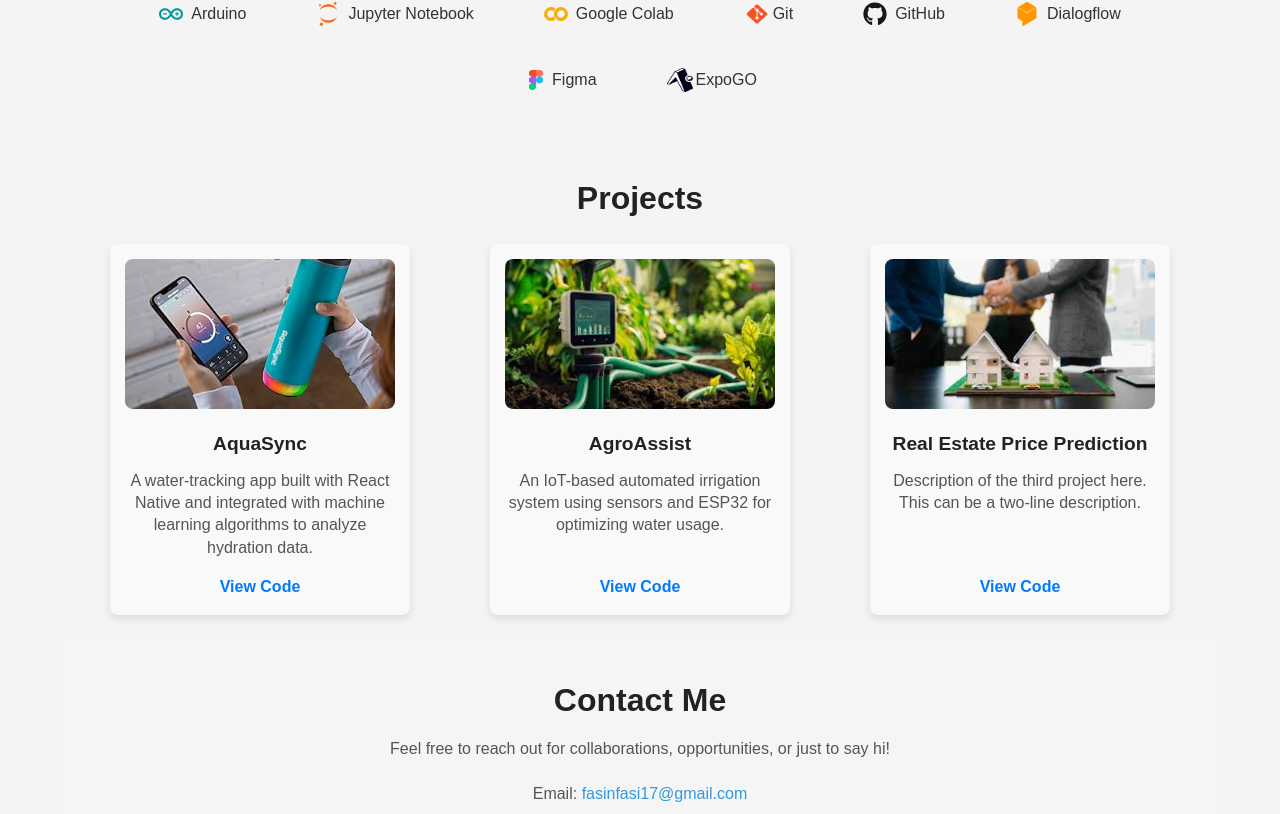
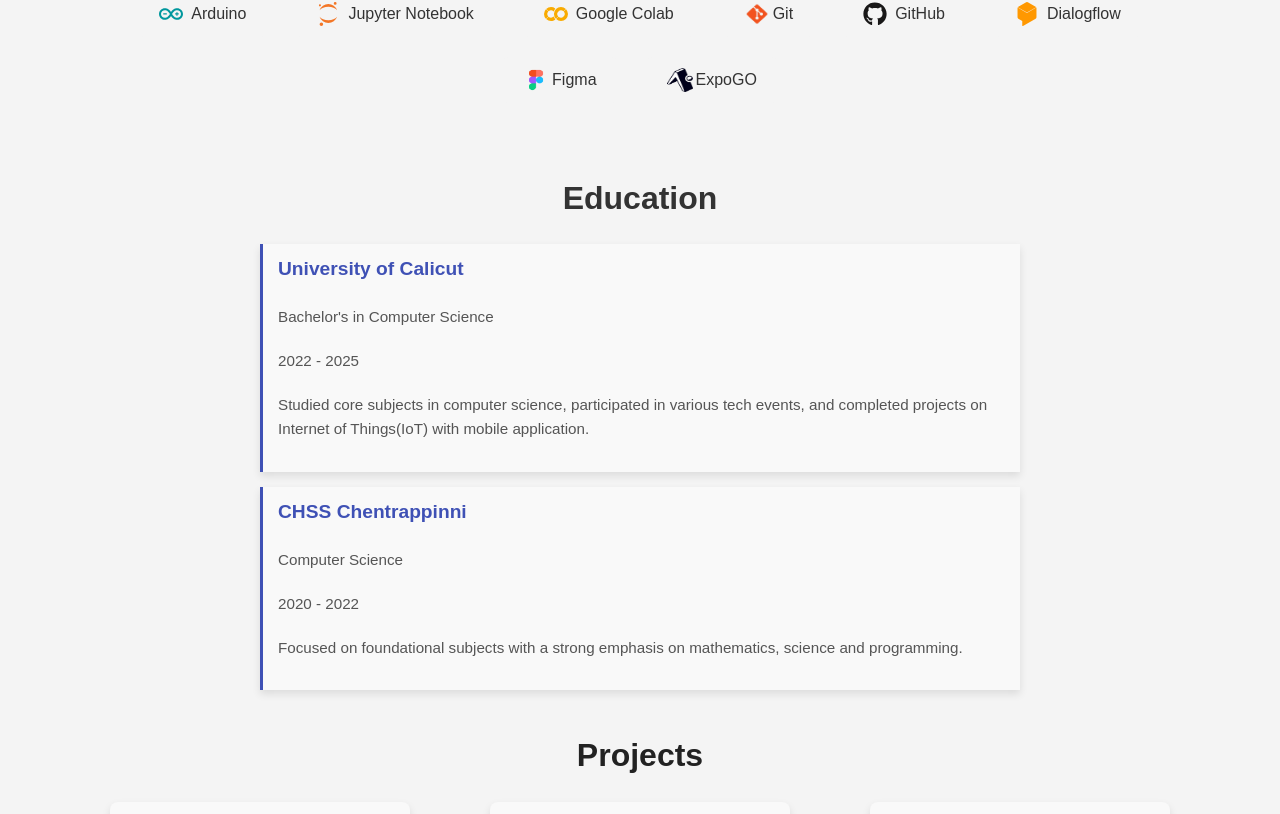
Before and after one commit to fasinfasi/fasinfasi.github.io, a React (Create React App) app: page / in a window 1280 px wide. Shown: the part 1786-2600 px from the top of the page. Built offline with nearby package versions, Linux system fonts and the light colour scheme.

Commit message:
Make more corrections, implement animations and some styles

```diff
--- a/src/App.js
+++ b/src/App.js
@@ -3,6 +3,7 @@ import Header from './components/Header';
 import Hero from './components/Hero';
 import About from './components/About';
 import Skills from './components/Skills';
+import Education from './components/Education';
 import Projects from './components/Projects';
 import Contact from './components/Contact';
 import './App.css';
@@ -14,6 +15,7 @@ function App() {
       <Hero />
       <About />
       <Skills />
+      <Education />
       <Projects />
       <Contact />
     </div>
--- a/src/components/Contact.js
+++ b/src/components/Contact.js
@@ -1,6 +1,6 @@
 import React from 'react';
 import '../styles/Contact.css';
-import { FaLinkedin, FaGithub } from 'react-icons/fa'; // Import icons
+import { FaLinkedin, FaGithub } from 'react-icons/fa';
 import { FaDiscord } from 'react-icons/fa6';
 import XIcon from '../assets/XLogo.png'
 
@@ -18,7 +18,7 @@ function Contact() {
           <a href="https://github.com/fasinfasi" target="_blank" rel="noopener noreferrer">
             <FaGithub className="social-icon" />
           </a>
-          <a href="https://x.com/FasiFasin69751" target="_blank" rel="noopener noreferrer">
+          <a href="https://x.com/FasinFasi17" target="_blank" rel="noopener noreferrer">
           <img src={XIcon} alt="Close" class='social-logo' />
           </a>
           <a href="https://discord.com/fasinfasi " target="_blank" rel="noopener noreferrer">
--- /dev/null
+++ b/src/components/Education.js
@@ -0,0 +1,37 @@
+import React from 'react';
+import '../styles/Education.css'; // Assuming you have CSS styling here
+
+const educationData = [
+  {
+    institution: "University of Calicut",
+    degree: "Bachelor's in Computer Science",
+    dates: "2022 - 2025",
+    description: "Studied core subjects in computer science, participated in various tech events, and completed projects on Internet of Things(IoT) with mobile application."
+  },
+  {
+    institution: "CHSS Chentrappinni",
+    degree: "Computer Science",
+    dates: "2020 - 2022",
+    description: "Focused on foundational subjects with a strong emphasis on mathematics, science and programming."
+  },
+];
+
+const Education = () => {
+  return (
+    <section className="education-section">
+      <h2>Education</h2>
+      <div className="education-list">
+        {educationData.map((edu, index) => (
+          <div className="education-item" key={index}>
+            <h3 className="institution">{edu.institution}</h3>
+            <p className="degree">{edu.degree}</p>
+            <p className="dates">{edu.dates}</p>
+            <p className="description">{edu.description}</p>
+          </div>
+        ))}
+      </div>
+    </section>
+  );
+};
+
+export default Education;
--- a/src/components/Hero.js
+++ b/src/components/Hero.js
@@ -15,14 +15,14 @@ function Hero() {
         <a href="https://github.com/fasinfasi" target="_blank" rel="noopener noreferrer">
           <FaGithub className="social-icon" />
         </a>
-        <a href="https://x.com/FasiFasin69751" target="_blank" rel="noopener noreferrer">
+        <a href="https://x.com/FasinFasi17" target="_blank" rel="noopener noreferrer">
           <img src={XIcon} alt="Close" class='social-logo' />
         </a>
       </div>
       <div className="hero-content">
         <div className="text-content">
           <h1 class='name-head'>Hello 👋, I'm Fasin</h1>
-          <p>I ❤️ Machine</p>
+          <p>I ❤️ Machines</p>
           <p>Machine learning | Data Science | Deep Learning |<br/>Internet of Things | Tech Integrator</p>
           <b>' Teaching machine to <span class='learn-txt'>learn</span>, shaping tomorrow '</b>
           <a href="#contact" className="hero-btn">Get In Touch</a>
--- a/src/styles/About.css
+++ b/src/styles/About.css
@@ -18,12 +18,17 @@
   margin-bottom: 3rem;
 }
 .about-image {
-  width: 300px; /* Limit image width */
+  width: 300px;
   height: 400px;
-  margin-right: 20px; /* Space between text and image */
-  border-radius: 10px; /* Optional: Add rounded corners */
+  margin-right: 20px;
+  border-radius: 10px;
+  transition: box-shadow 0.3s ease, transform 0.3s ease; /* Smooth transition for shadow and movement */
 }
 
+.about-image:hover {
+  box-shadow: 6px 15px 30px rgba(0, 0, 0, 0.4);
+  transform: scale(1.01);
+}
 .text-content {
   max-width: 410px; /* Limit text content width */
   margin: 0; /* Remove margin */
--- a/src/styles/Contact.css
+++ b/src/styles/Contact.css
@@ -39,7 +39,13 @@
   font-size: 24px; /* Adjust icon size */
 }
 
-.social-logo{
+.social-logo {
   width: 26px;
   height: 24px;
+  transition: transform 0.3s ease; /* Smooth transition for size change */
 }
+
+/* Hover effect for XIcon */
+.contact-social-icons a:hover .social-logo {
+  transform: scale(1.1);
+}
--- /dev/null
+++ b/src/styles/Education.css
@@ -0,0 +1,55 @@
+.education-section {
+    padding: 20px;
+    max-width: 800px;
+    margin: 0 auto;
+  }
+
+  .education-section h2 {
+    font-size: 2em;
+    text-align: center;
+    margin-bottom: 20px;
+    color: #333;
+  }
+
+  .education-list {
+    display: flex;
+    flex-direction: column;
+    gap: 15px;
+  }
+
+  .education-item {
+    border-left: 3px solid #3f51b5;
+    padding: 10px 15px;
+    background-color: #f9f9f9;
+    box-shadow: 0 4px 8px rgba(0, 0, 0, 0.1);
+    transition: transform 0.3s;
+  }
+
+  .education-item:hover {
+    transform: translateX(-5px);
+  }
+
+  .institution {
+    font-weight: bold;
+    font-size: 1.2em;
+    color: #3f51b5;
+  }
+
+  .degree, .dates, .description {
+    font-size: 0.95em;
+    color: #555;
+  }
+
+  @media (max-width: 600px) {
+    .education-section h2 {
+      font-size: 1.5em;
+    }
+
+    .institution {
+      font-size: 1.1em;
+    }
+
+    .degree, .dates, .description {
+      font-size: 0.9em;
+    }
+  }
--- a/src/styles/Hero.css
+++ b/src/styles/Hero.css
@@ -15,8 +15,6 @@
   display: flex;
   flex-direction: column;
   gap: 15px; /* Space between icons */
-  display: flex;
-  flex-direction: column;
   justify-content: center;
 }
 
@@ -31,7 +29,7 @@
   font-size: 26px; /* Slight increase in size on hover */
 }
 
-.name-head{
+.name-head {
   margin-bottom: 0;
 }
 
@@ -50,7 +48,7 @@
   justify-content: center;
 }
 
-.learn-txt{
+.learn-txt {
   color: green;
   font-size: 1.1em;
 }
@@ -65,13 +63,19 @@
   max-width: 100%;
   height: 400px;
   border-radius: 10px;
+  transition: box-shadow 0.3s ease, transform 0.2s ease;
+}
+
+.image-content img:hover {
+  transform: scale(1.01);
+  transform: translateX(-2px);
+  box-shadow: -6px 15px 30px rgba(0, 0, 0, 0.4);
 }
 
 .hero-btn {
   display: inline-block;
   padding: 14px 16px;
   width: 200px;
-  /* margin: 10px; */
   background-color: #007bff;
   color: white;
   border: none;
@@ -93,3 +97,9 @@
   margin-bottom: 0;
   line-height: 1;
 }
+
+/* Hover effect for XIcon */
+.social-icons a:hover .social-logo {
+  transform: scale(1.1); /* Slightly increase size on hover */
+  transition: transform 0.3s ease; /* Smooth transition for size change */
+}
--- a/src/styles/Projects.css
+++ b/src/styles/Projects.css
@@ -1,6 +1,11 @@
 .projects {
   text-align: center;
   padding: 20px;
+}
+.project:hover{
+  transform: scale(1.01);
+  box-shadow: 0 5px 30px rgba(0, 0, 0, 0.4);
+  transform: translateY(-5px);
 }
 
 .projects h2 {
--- a/src/styles/Skills.css
+++ b/src/styles/Skills.css
@@ -14,16 +14,35 @@
   padding: 10px 20px;
   background: #f4f4f4;
   border-radius: 5px;
+  transition: transform 0.3s ease, box-shadow 0.3s ease; /* Smooth transition for transform and shadow */
+}
+
+/* Hover effect for list items */
+.skills li:hover {
+  transform: scale(1.05); /* Slightly increase size on hover */
+  box-shadow: 0 4px 10px rgba(0, 0, 0, 0.2);
+  background-color: lightcyan; /* Add a subtle shadow */
 }
 
 .skills li svg {
   margin-right: 8px; /* Space between icon and text */
   font-size: 1.5em; /* Adjust icon size */
+  transition: transform 0.3s ease; /* Smooth transition for icon size */
 }
 
+/* Hover effect for icons */
+.skills li:hover svg {
+  transform: scale(1.1); /* Increase icon size slightly on hover */
+}
 
 .skills li img.logo {
   width: 26px; /* Adjust logo size */
   height: 24px;
   margin-right: 3px; /* Space between logo and text */
+  transition: transform 0.3s ease; /* Smooth transition for logo size */
 }
+
+/* Hover effect for logos */
+.skills li:hover img.logo {
+  transform: scale(1.1); /* Increase logo size slightly on hover */
+}
```
